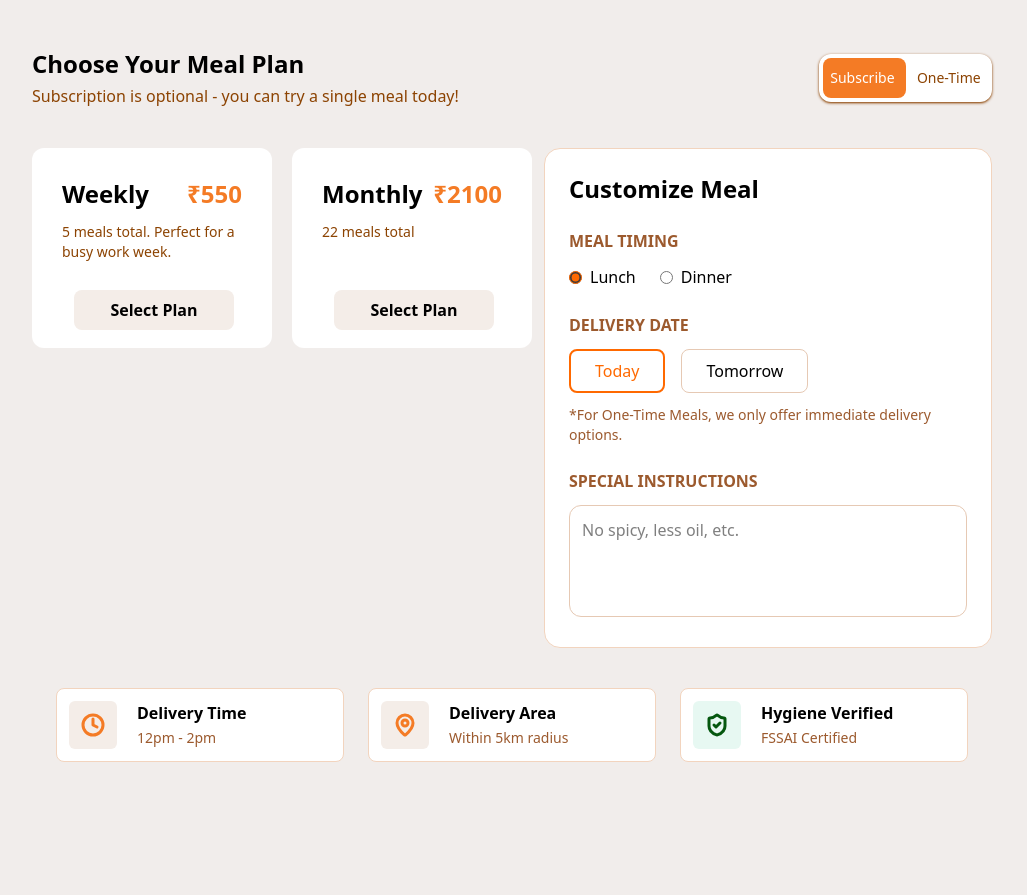
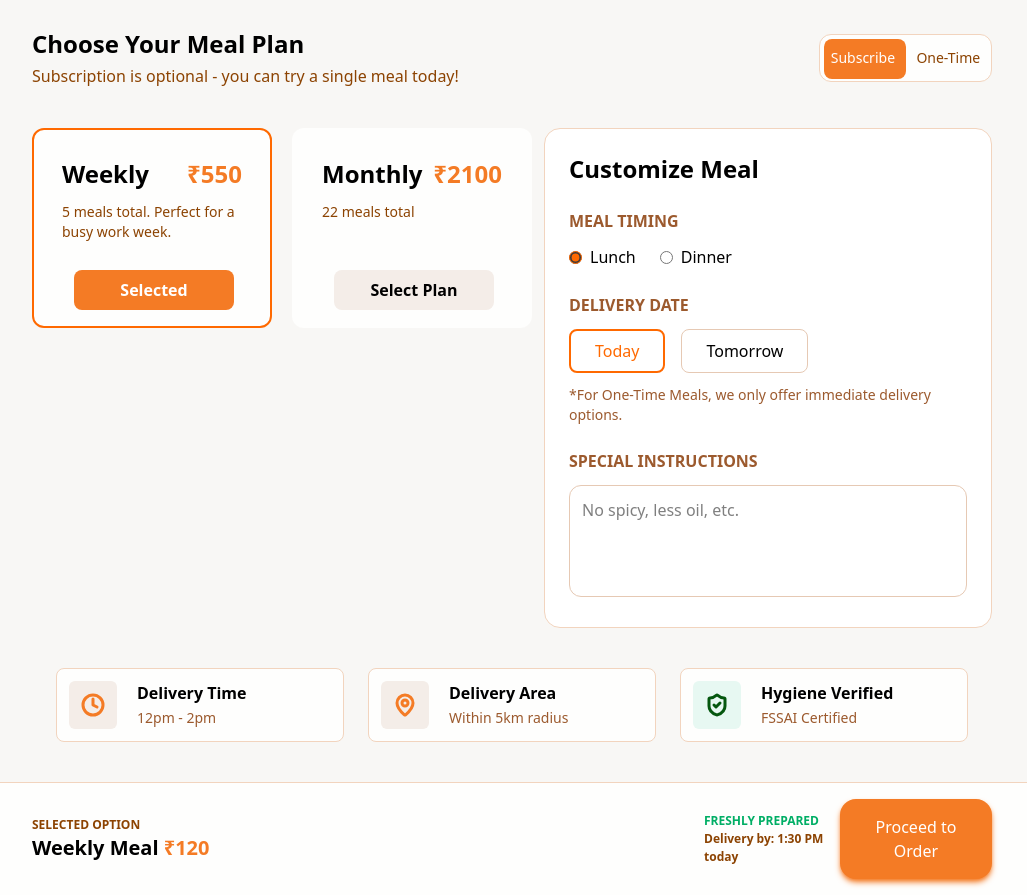
Before and after one commit to pratikparmar435/Tiffin-Service-App, a React (Vite) app in the folder frontend/: page / in a window 1280 px wide. Shown: the part 720-1615 px from the top of the page, without its empty margins (128-1155 px from the left). Before the commit the page ends 1542 px from the top, so only its background shows below. Built offline with nearby package versions, Linux system fonts and the light colour scheme.

Commit message:
Some ui bug solved in order-tiffin page

```diff
--- a/frontend/src/index.css
+++ b/frontend/src/index.css
@@ -2,7 +2,7 @@
 @import "tailwindcss";
 
 body {
-  background-color: #f1edeb;
+  background-color: #f8f7f5;
   margin: 0;
   padding: 0;
 }
--- a/frontend/src/order-tifiin-page/OrderPage.jsx
+++ b/frontend/src/order-tifiin-page/OrderPage.jsx
@@ -1,15 +1,25 @@
+import { useState } from "react";
+import ConfirmOrderFooter from "./confirm-order/ConfirmOrderFooter";
 import MealPlanContainer from "./meal-plan/MealPlanContainer";
 import Navbar from "./navigation-section/Navbar";
 import TiffinDetails from "./tiffin-details/TiffinDetails";
 import WeeklyMenu from "./weekly-menu/WeeklyMenu";
 
 const OrderPage = () => {
+  const [activePlan, setActivePlan] = useState("subscribe");
+  const [selectedPlan, setSelectedPlan] = useState("weekly");
   return (
     <>
       <Navbar />
       <TiffinDetails />
       <WeeklyMenu />
-      <MealPlanContainer />
+      <MealPlanContainer
+        selectedPlan={selectedPlan}
+        setSelectedPlan={setSelectedPlan}
+        activePlan={activePlan}
+        setActivePlan={setActivePlan}
+      />
+      <ConfirmOrderFooter selectedPlan={selectedPlan} />
     </>
   );
 };
--- /dev/null
+++ b/frontend/src/order-tifiin-page/confirm-order/ConfirmOrderFooter.jsx
@@ -0,0 +1,32 @@
+const ConfirmOrderFooter = ({ selectedPlan }) => {
+  return (
+    <div className="bg-[#fefefd] py-4 border-t border-[#F2D4BE] z-5">
+      <div className="max-w-[75%] m-auto flex items-center justify-between">
+        <div>
+          <h6 className="text-[12px] text-[#8C4302] font-semibold">
+            SELECTED OPTION
+          </h6>
+          <h2 className="font-bold text-xl capitalize">
+            {selectedPlan} Meal{" "}
+            <span className="text-[#f47b25]">&#8377;120</span>
+          </h2>
+        </div>
+        <div className="flex items-center w-[30%] justify-between">
+          <div>
+            <h6 className="text-[12px] text-[#00AE65] font-semibold">
+              FRESHLY PREPARED
+            </h6>
+            <h6 className="text-[12px] text-[#8C4302] font-semibold">
+              Delivery by: 1:30 PM today
+            </h6>
+          </div>
+          <button className="p-4 px-5 bg-[#f47b25] text-white rounded-2xl shadow-md shadow-[#f47b25]">
+            Proceed to Order
+          </button>
+        </div>
+      </div>
+    </div>
+  );
+};
+
+export default ConfirmOrderFooter;
--- a/frontend/src/order-tifiin-page/meal-plan/CardContainer.jsx
+++ b/frontend/src/order-tifiin-page/meal-plan/CardContainer.jsx
@@ -1,9 +1,8 @@
 import { useState } from "react";
 import PlanCard from "./PlanCard";
 
-const CardContainer = ({ activePlan }) => {
+const CardContainer = ({ activePlan, selectedPlan, setSelectedPlan }) => {
   const [deliveryDay, setDeliveryDay] = useState("today");
-  const [selectedPlan, setSelectedPlan] = useState(null);
   return (
     <div className="flex justify-between">
       <div className="card-container flex gap-5">
@@ -32,7 +31,7 @@ const CardContainer = ({ activePlan }) => {
             duration="One-Time"
             price={120}
             description="No commitment, just one fresh, home-cooked meal."
-            selected={selectedPlan === "monthly"}
+            selected={selectedPlan === "one-time"}
             onClick={setSelectedPlan}
           />
         )}
--- a/frontend/src/order-tifiin-page/meal-plan/CardsFooterContainer.jsx
+++ b/frontend/src/order-tifiin-page/meal-plan/CardsFooterContainer.jsx
@@ -3,7 +3,7 @@ import { Clock, MapPin, ShieldCheck } from "lucide-react";
 const CardsFooterContainer = () => {
   return (
     <div className="mt-10 flex flex-wrap justify-evenly">
-      <div className="bg-white w-[30%] flex gap-5 items-center p-3 border border-[#F2D4BE] rounded-lg">
+      <div className="bg-[#fefefd]  w-[30%] flex gap-5 items-center p-3 border border-[#F2D4BE] rounded-lg">
         <div className="bg-[#F4EDE8] h-12 w-12 p-3 rounded-md">
           <Clock color="#f47b25" strokeWidth={3} />
         </div>
@@ -12,7 +12,7 @@ const CardsFooterContainer = () => {
           <span className="text-sm text-[#9C5A2E]">12pm - 2pm</span>
         </div>
       </div>
-      <div className="bg-white w-[30%] flex gap-5 items-center p-3 border border-[#F2D4BE] rounded-lg">
+      <div className="bg-[#fefefd] w-[30%] flex gap-5 items-center p-3 border border-[#F2D4BE] rounded-lg">
         <div className="bg-[#F4EDE8] h-12 w-12 p-3 rounded-md">
           <MapPin color="#f47b25" strokeWidth={3} />
         </div>
@@ -21,7 +21,7 @@ const CardsFooterContainer = () => {
           <span className="text-sm text-[#9C5A2E]">Within 5km radius</span>
         </div>
       </div>
-      <div className="bg-white w-[30%] flex gap-5 items-center p-3 border border-[#F2D4BE] rounded-lg">
+      <div className="bg-[#fefefd]  w-[30%] flex gap-5 items-center p-3 border border-[#F2D4BE] rounded-lg">
         <div className="bg-[#e7f8f2] h-12 w-12 p-3 rounded-md">
           <ShieldCheck color="#05570f" strokeWidth={3} />
         </div>
--- a/frontend/src/order-tifiin-page/meal-plan/MealPlanContainer.jsx
+++ b/frontend/src/order-tifiin-page/meal-plan/MealPlanContainer.jsx
@@ -1,12 +1,14 @@
-import { useState } from "react";
 import CardContainer from "./CardContainer";
-import CardsFooter from "./CardsFooterContainer";
 import CardsFooterContainer from "./CardsFooterContainer";
 
-const MealPlanContainer = () => {
-  const [activePlan, setActivePlan] = useState("subscribe");
+const MealPlanContainer = ({
+  selectedPlan,
+  setSelectedPlan,
+  activePlan,
+  setActivePlan,
+}) => {
   return (
-    <div className="max-w-[75%] m-auto my-15">
+    <div className="max-w-[75%] m-auto my-10">
       <div className="flex justify-between items-center mb-10">
         <div>
           <h1 className="font-bold text-2xl mb-1">Choose Your Meal Plan</h1>
@@ -14,7 +16,7 @@ const MealPlanContainer = () => {
             Subscription is optional - you can try a single meal today!
           </span>
         </div>
-        <div className="relative w-[18%] h-12 bg-white rounded-xl shadow shadow-[#8C4302] flex">
+        <div className="relative w-[18%] bg-[#fefefd] h-12 bg-#fefefd rounded-xl border border-[#F2D4BE] flex cursor-pointer">
           <div
             className={`absolute top-1 left-1 w-[48%] h-10 bg-[#f47b25] rounded-lg transition-all duration-300 ease-in-out
               ${activePlan === "one-time" ? "translate-x-full" : ""}
@@ -23,6 +25,7 @@ const MealPlanContainer = () => {
           <button
             onClick={() => {
               setActivePlan("subscribe");
+              setSelectedPlan("weekly");
             }}
             className={`z-10 w-1/2 text-sm font-medium transition-colors duration-300
               ${activePlan === "subscribe" ? "text-white" : "text-[#8C4302]"}
@@ -33,6 +36,7 @@ const MealPlanContainer = () => {
           <button
             onClick={() => {
               setActivePlan("one-time");
+              setSelectedPlan("one-time");
             }}
             className={`z-10 w-1/2 text-sm font-medium transition-colors duration-300
               ${activePlan === "one-time" ? "text-white" : "text-[#8C4302]"}
@@ -42,7 +46,11 @@ const MealPlanContainer = () => {
           </button>
         </div>
       </div>
-      <CardContainer activePlan={activePlan} />
+      <CardContainer
+        activePlan={activePlan}
+        setSelectedPlan={setSelectedPlan}
+        selectedPlan={selectedPlan}
+      />
       <CardsFooterContainer />
     </div>
   );
--- a/frontend/src/order-tifiin-page/meal-plan/PlanCard.jsx
+++ b/frontend/src/order-tifiin-page/meal-plan/PlanCard.jsx
@@ -2,7 +2,7 @@ const PlanCard = (cardDetails) => {
   return (
     <div
       onClick={() => cardDetails.onClick(cardDetails.id)}
-      className={`relative cursor-pointer bg-white rounded-xl h-50 w-60 p-7 flex flex-col gap-3 border-2 transition-all
+      className={`relative cursor-pointer bg-[#fefefd] rounded-xl h-50 w-60 p-7 flex flex-col gap-3 border-2 transition-all
         ${cardDetails.selected ? "border-orange-500" : "border-transparent"}`}
     >
       <div className="font-bold text-2xl flex justify-between">
--- a/frontend/src/order-tifiin-page/navigation-section/Navbar.jsx
+++ b/frontend/src/order-tifiin-page/navigation-section/Navbar.jsx
@@ -2,7 +2,7 @@ import "../orderPage.css";
 
 const Navbar = () => {
   return (
-    <div className="shadow-sm flex justify-between px-[7%] py-2 items-center bg-[#f9f5f3]">
+    <div className="sticky w-full top-0 z-50 shadow-sm flex justify-between px-[7%] py-2 items-center bg-[#fefefd]">
       <div className="flex w-[45%] justify-evenly items-center">
         <h1 className="text-2xl font-semibold">Service Provider Name</h1>
         <a href="#" className="font-normal">
--- a/frontend/src/order-tifiin-page/weekly-menu/WeeklyMenu.jsx
+++ b/frontend/src/order-tifiin-page/weekly-menu/WeeklyMenu.jsx
@@ -23,7 +23,7 @@ const WeeklyMenu = () => {
   return (
     <div className="max-w-[75%] m-auto mt-10">
       <h2 className="text-2xl mb-7">Weekly Menu</h2>
-      <div className="bg-white rounded-xl shadow-sm">
+      <div className="bg-[#fefefd] rounded-xl shadow-sm">
         <div className="p-1 flex justify-evenly items-center shadow-sm">
           {menu.map((obj, idx) => {
             return (
```
